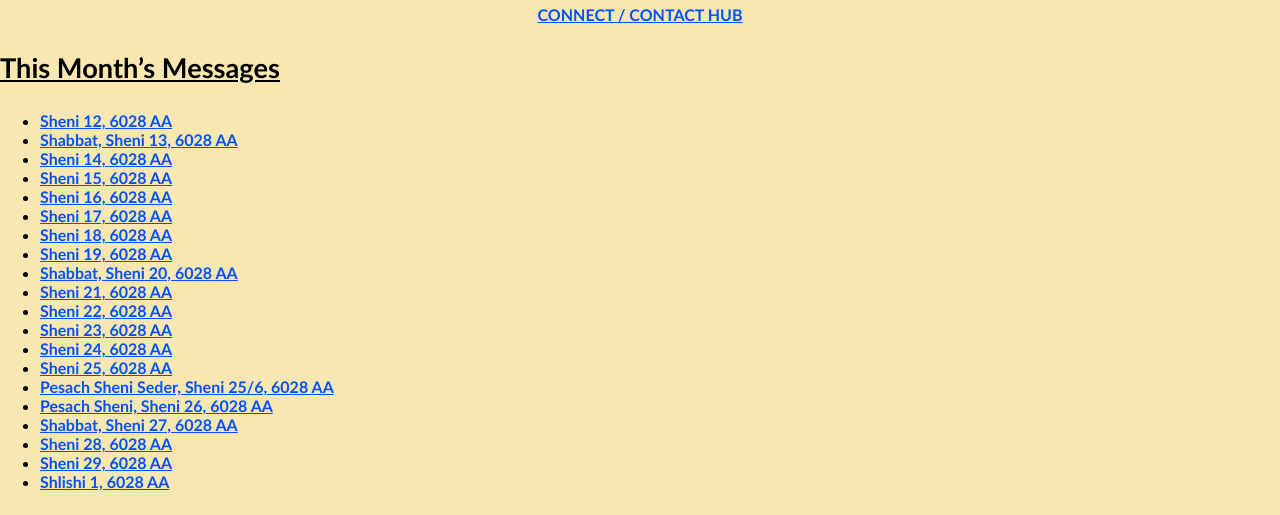
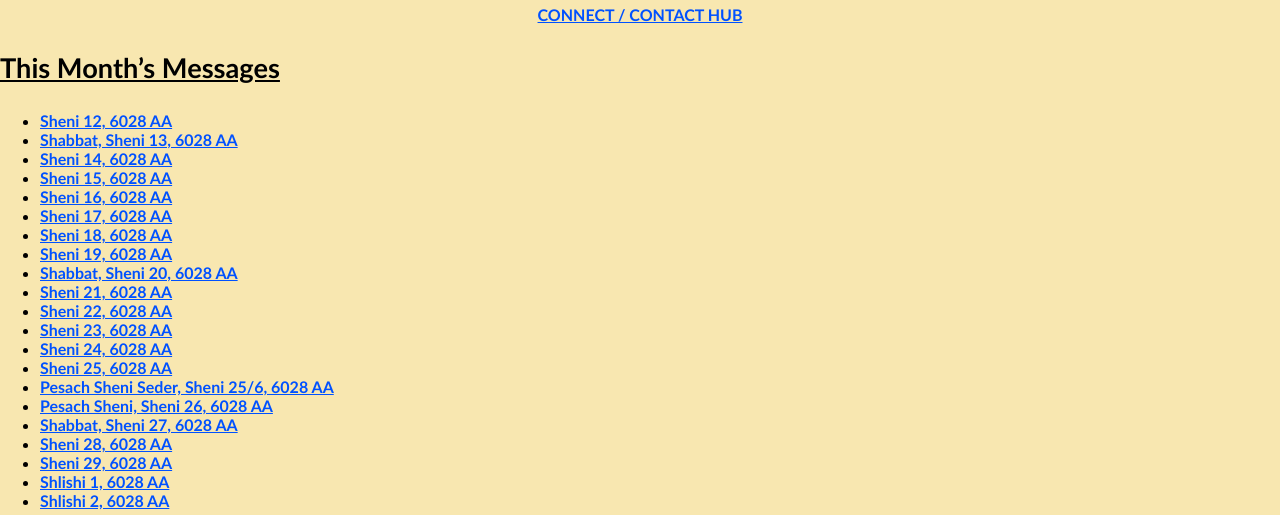
Before and after one commit to domg6027/dom6027, a website: page index2.html in a window 1280 px wide. Shown: the part 253-768 px from the top of the page. Drawn offline with Linux system fonts and the light colour scheme; no server answers.

Commit message:
Update index2.html with latest DAVAR LECHEM message

```diff
--- a/index2.html
+++ b/index2.html
@@ -45,6 +45,7 @@
   <li><a href="MAY2026/20260517.html">Sheni 28, 6028 AA</a></li>
   <li><a href="MAY2026/20260518.html">Sheni 29, 6028 AA</a></li>
   <li><a href="MAY2026/20260519.html">Shlishi 1, 6028 AA</a></li>
+  <li><a href="MAY2026/20260520.html">Shlishi 2, 6028 AA</a></li>
 </ul>
 
 <!-- ARCHIVES -->
```
